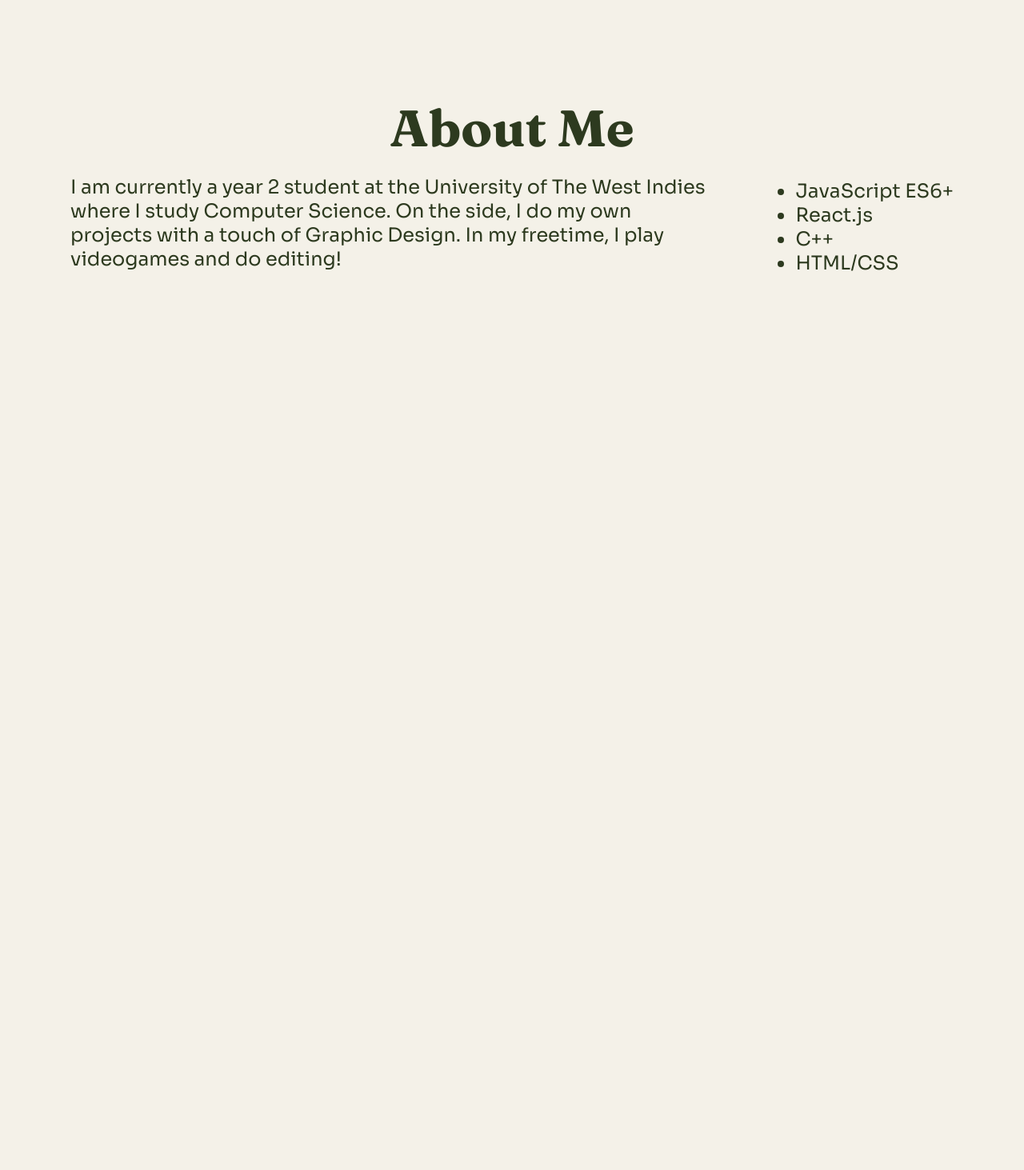
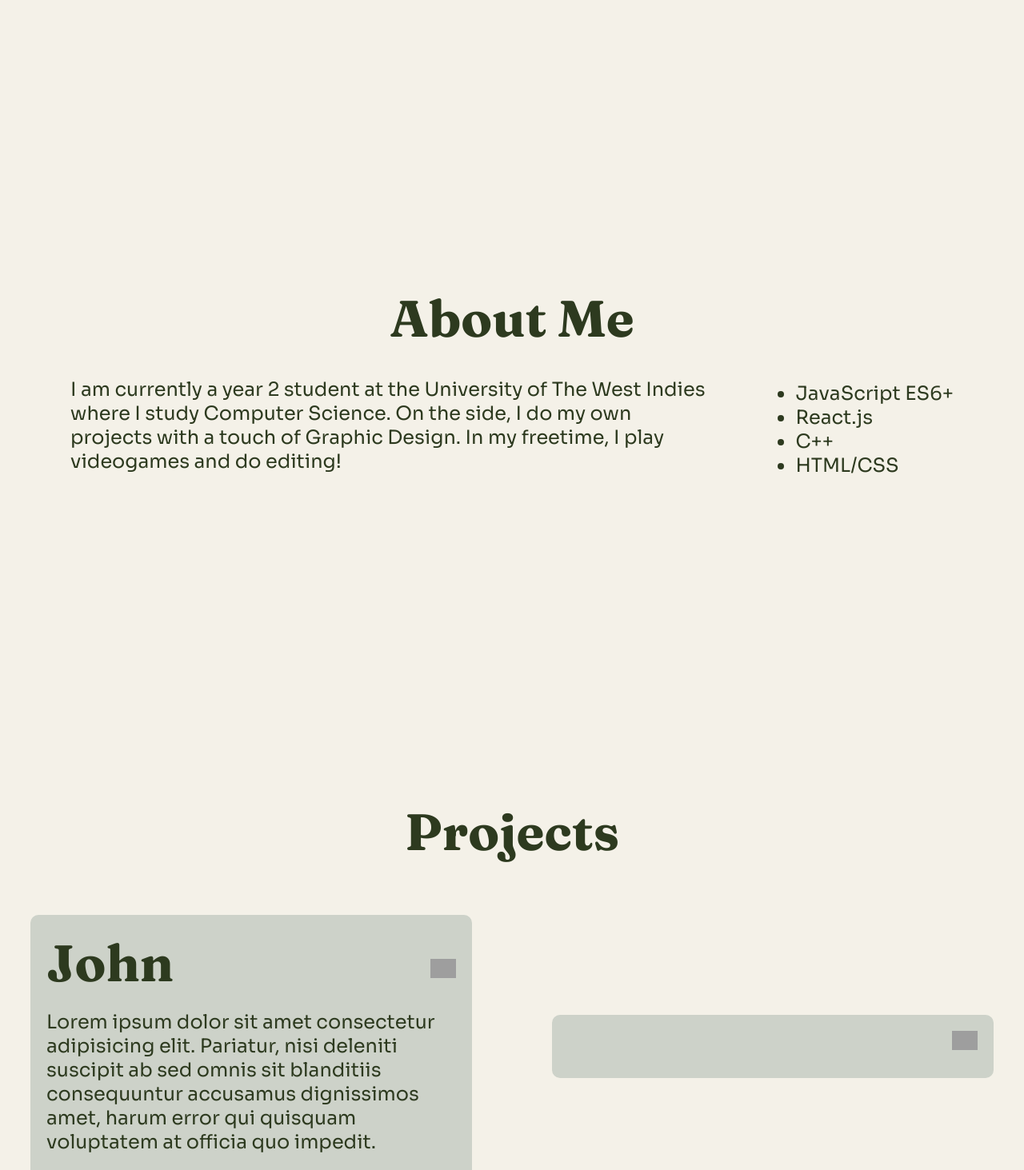
Before and after one commit to tristandotdev/my-portfolio, a React (Vite) app: page / in a window 1280 px wide. Shown: the part 760-2223 px from the top of the page at 80% size. Before the commit the page ends 1189 px from the top, so only its background shows below. Built offline with nearby package versions, Linux system fonts and the light colour scheme; grey boxes are pictures that could not be loaded.

Commit message:
Cards template

```diff
--- a/src/App.jsx
+++ b/src/App.jsx
@@ -1,14 +1,23 @@
 import Home from "./pages/Home"
+import Projects from "./pages/Projects"
+
+function NavBar() {
+  return(
+    <nav>
+      <a href="#Home">Home</a>
+      <a href="#About">About</a>
+      <a href="#Projects">Projects</a>
+      <a href="#Contact">Contact</a>
+    </nav>
+  )
+}
 
 function App() {
   return (
     <>
-    <nav>
-      <a href="#About">About</a>
-      <a href="#Projects">Projects</a>
-      <a href="#Contact">Contact</a>
-    </nav>
+    <NavBar/>
     <Home/>
+    <Projects/>
     </>
   )
 }
--- /dev/null
+++ b/src/components/CardComponent.jsx
@@ -0,0 +1,25 @@
+import './Cards.css'
+
+function CardComponent({ name , gitUrl , desc , imageUrl }) {
+  return(
+    <>
+      <div className="cardDiv">
+        <div className='verticalDiv' style={{
+          flexDirection: "row",
+          justifyContent: "space-between",
+          alignItems: "center",
+          padding: "0",
+          margin: "0"
+        }}>
+          <h1>{name}</h1>
+          <a href={gitUrl}><img style={{width: "32px"}} src="https://cdn-icons-png.flaticon.com/512/25/25231.png" alt="GitHub Link" /></a>
+        </div>
+        {imageUrl && <img src={imageUrl}></img>}
+        <p>{desc}</p>
+      </div>
+    </>
+  )
+
+}
+
+export default CardComponent;
--- /dev/null
+++ b/src/components/Cards.css
@@ -0,0 +1,6 @@
+.cardDiv {
+    background-color: #CDD2C9;
+    min-width: 50%;
+    padding: 20px;
+    border-radius: 10px;
+}
--- a/src/index.css
+++ b/src/index.css
@@ -49,6 +49,8 @@ p {
 a {
     text-decoration: none;
     color: inherit;
+    user-select: none;
+    -webkit-user-drag: none;
 }
 
 hr {
--- a/src/pages/Home.jsx
+++ b/src/pages/Home.jsx
@@ -16,7 +16,7 @@ function IntroCard() {
 
   return(
     <>
-    <div className={!mobileMode ? "verticalDiv" : "horizontalDiv"} style={{minHeight: "calc(100vh)"}}>
+    <div className={!mobileMode ? "verticalDiv" : "horizontalDiv"} style={{minHeight: "calc(100vh)"}} id="Home">
       <div>
         <img src="https://avatars.githubusercontent.com/u/225940894?v=4"
         style={{width: "200px", borderRadius: "50%"}}></img>
@@ -39,7 +39,7 @@ function IntroCard() {
 function AboutMe() {
   return(
     <>
-    <section id="About"><div>
+      <div className="horizontalDiv" style={{minHeight: "100vh"}} id="About">
       <h1 style={{justifySelf: "center"}}>About Me</h1>
       <div className="verticalDiv">
         <p style={{maxWidth: "70%"}}>I am currently a year 2 student at the University of The West Indies where I study Computer Science. On the side, I do my own projects with a touch of Graphic Design. In my freetime, I play videogames and do editing!</p>
@@ -50,7 +50,7 @@ function AboutMe() {
           <li>HTML/CSS</li>
         </ul>
       </div>
-    </div></section>
+    </div>
     </>
   )
 }
--- a/src/pages/Projects.jsx
+++ b/src/pages/Projects.jsx
@@ -1,5 +1,20 @@
+import CardComponent from "../components/CardComponent"
 function Projects() {
-  return <h1>Projects</h1>
+  return (
+    <>
+    <div className="horizontalDiv" id="Projects">
+      <h1 style={{marginBottom: "50px"}}>Projects</h1>
+      <div className="verticalDiv" style={{maxWidth: "80%"}}>
+        <CardComponent
+          name="John"
+          gitUrl="fioeansduoifhsf"
+          desc="Lorem ipsum dolor sit amet consectetur adipisicing elit. Pariatur, nisi deleniti suscipit ab sed omnis sit blanditiis consequuntur accusamus dignissimos amet, harum error qui quisquam voluptatem at officia quo impedit."
+        />
+        <CardComponent/>
+      </div>
+    </div>
+    </>
+  )
 }
 
 export default Projects
```
